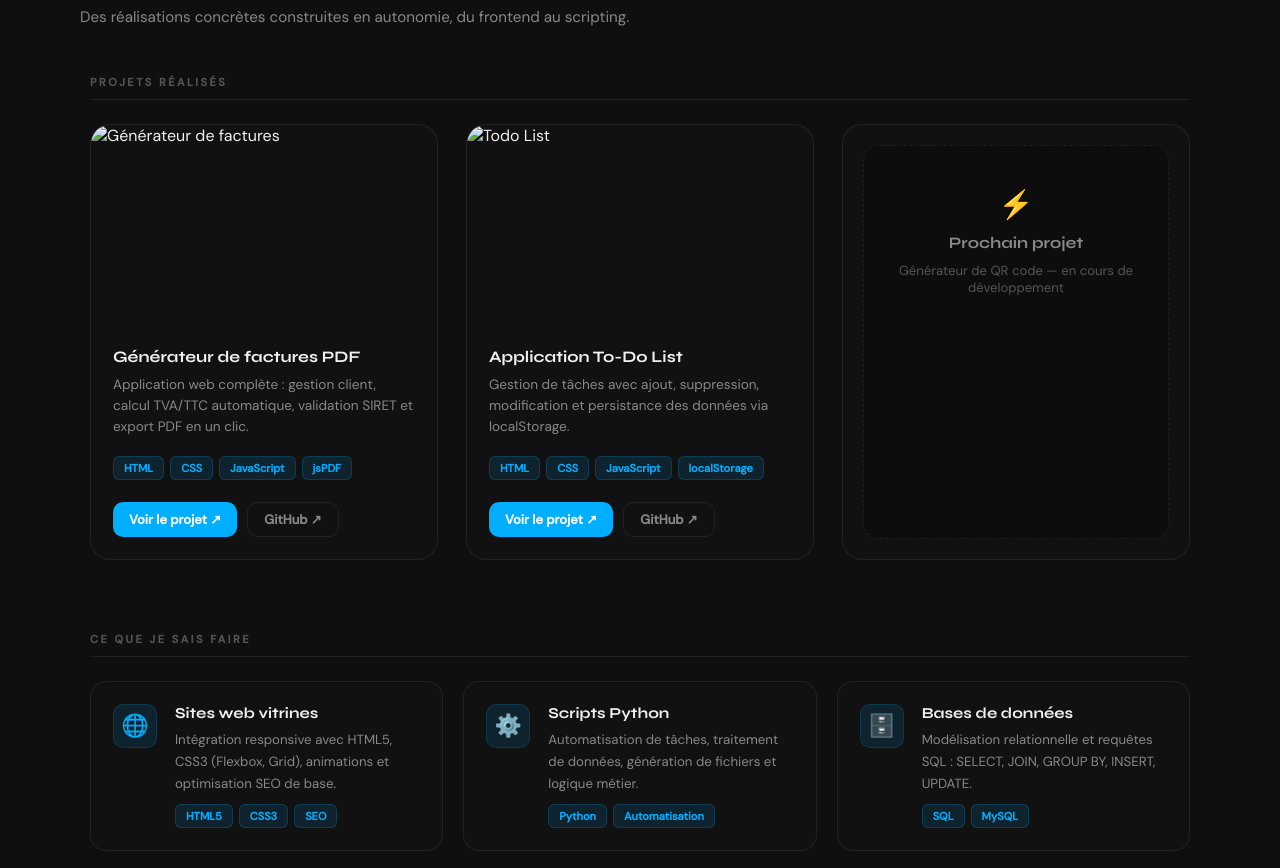
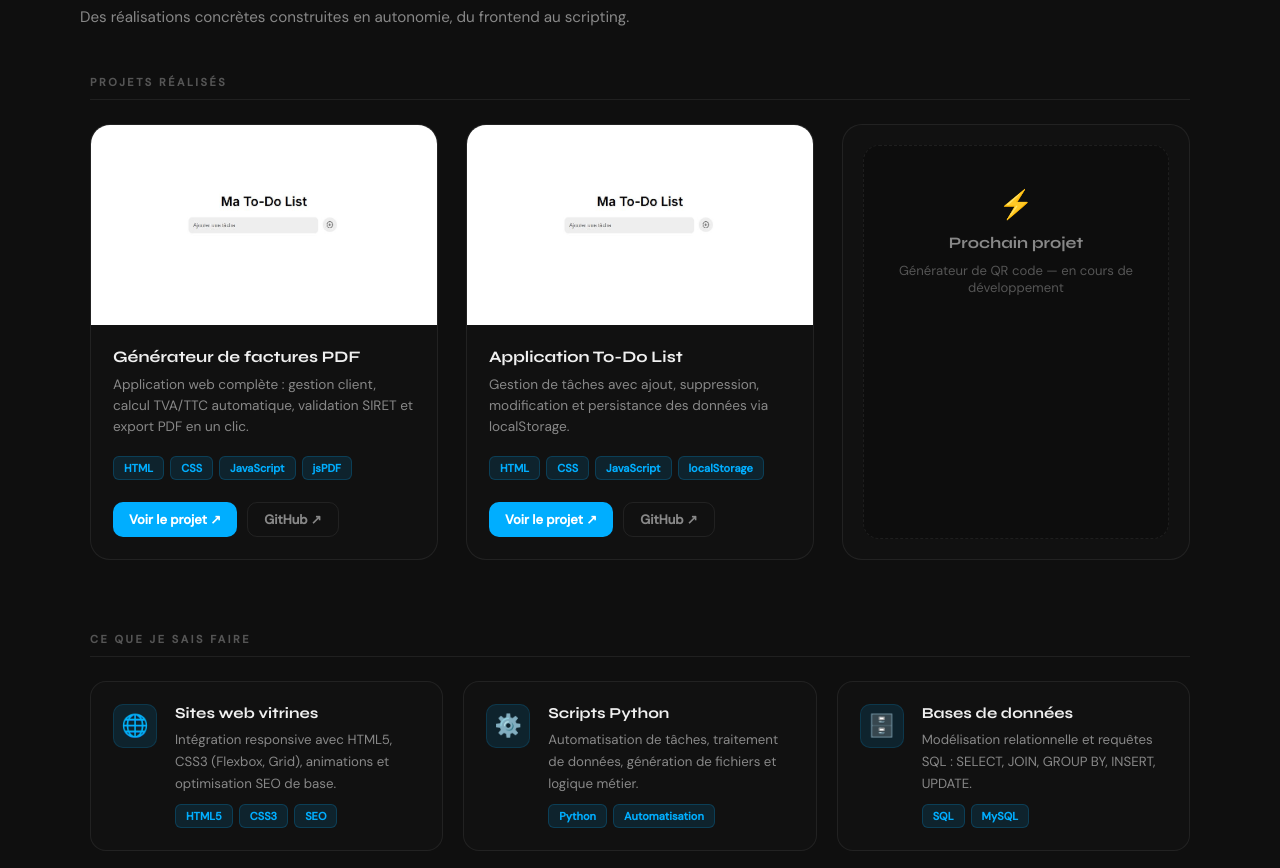
Before and after one commit to pratcalvin/portfolio_prat, a plain HTML site: page index.html in a window 1280 px wide. Shown: the part 1732-2600 px from the top of the page. Drawn offline with Linux system fonts and the light colour scheme.

Commit message:
Update index.html

```diff
--- a/index.html
+++ b/index.html
@@ -106,7 +106,7 @@
 
 
             <div class="project-column">
-                <img src="image/facture.PNG" alt="Générateur de factures">
+                <img src="facture.PNG" alt="Générateur de factures">
                 <div class="project-info">
                     <p>Générateur de factures PDF</p>
                     <span>Application web complète : gestion client, calcul TVA/TTC automatique, validation SIRET et
@@ -128,7 +128,7 @@
             </div>
 
             <div class="project-column">
-                <img src="image/todolist.PNG" alt="Todo List">
+                <img src="todolist.PNG" alt="Todo List">
                 <div class="project-info">
                     <p>Application To-Do List</p>
                     <span>Gestion de tâches avec ajout, suppression, modification et persistance des données via
```
